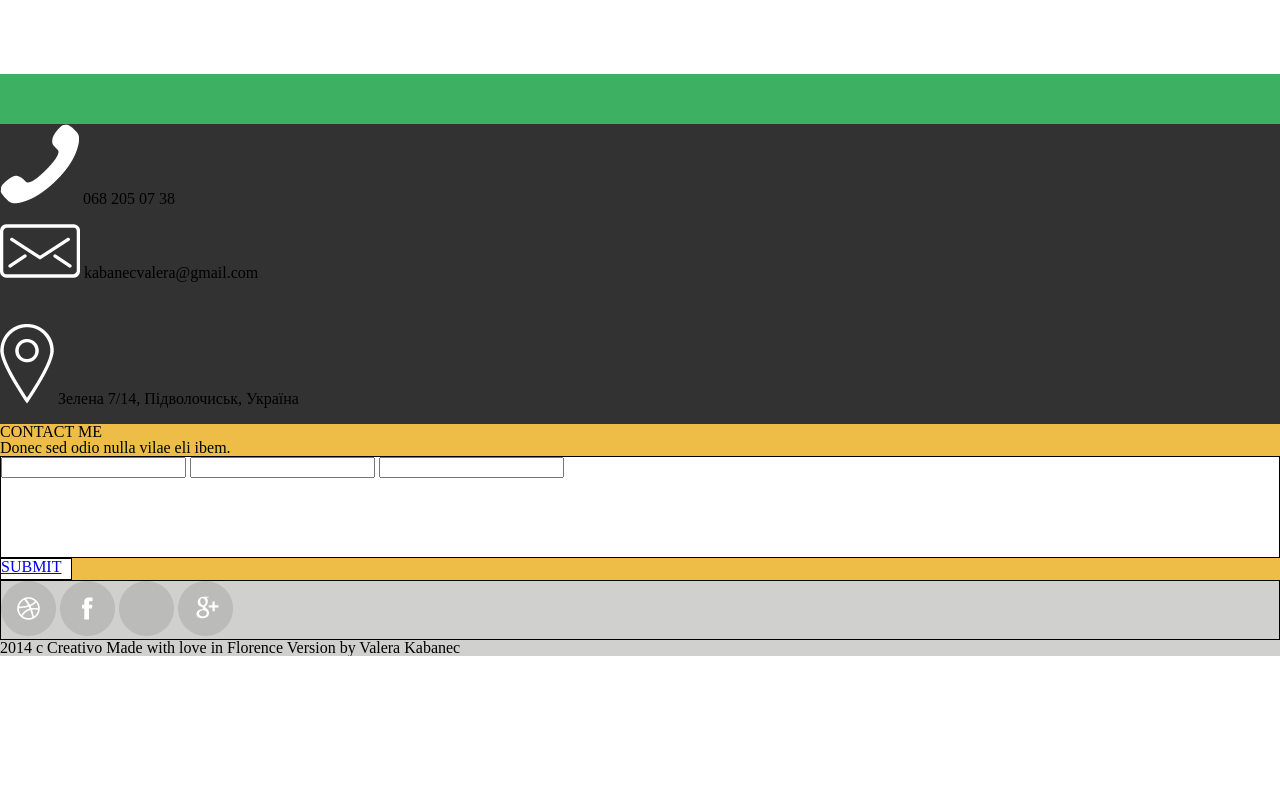
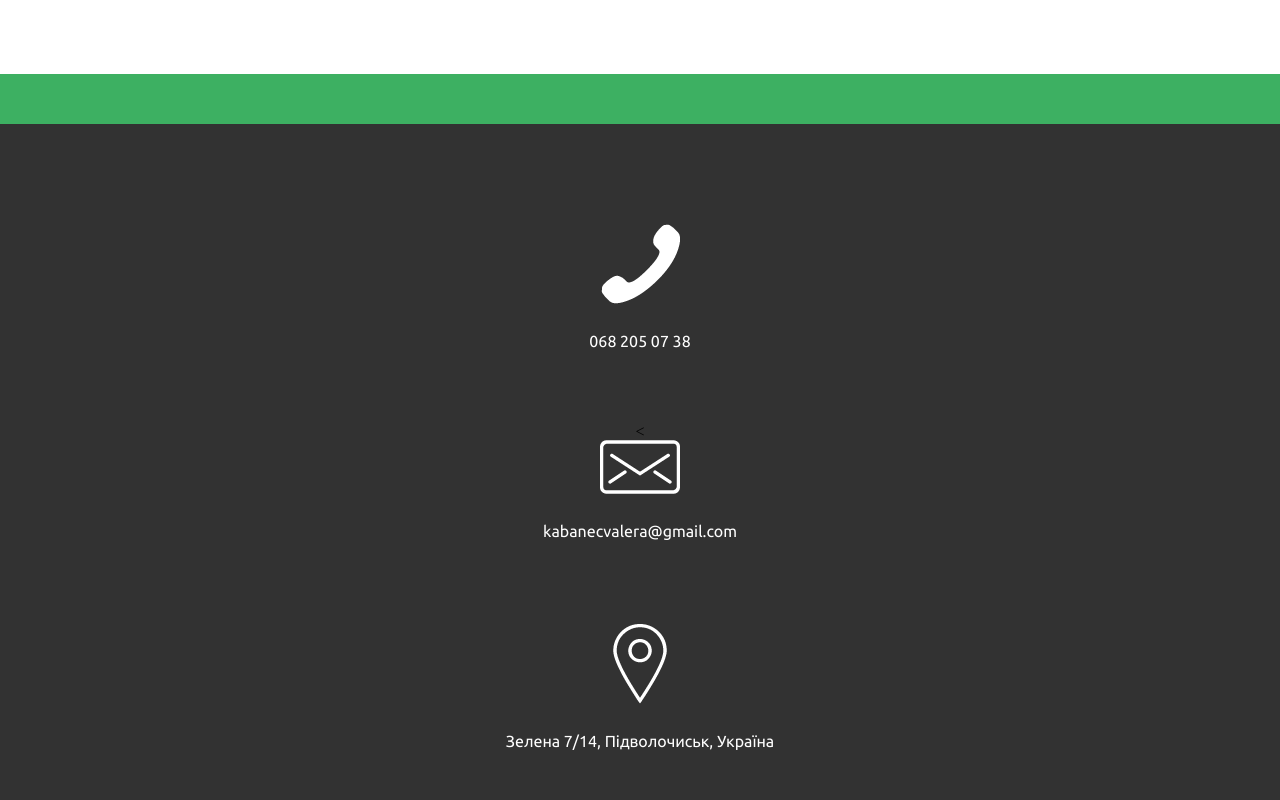
Before and after one commit to kabanecvalera/myResume.io, a plain HTML site: page index.html in a window 1280 px wide. Shown: the part 4180-4980 px from the top of the page. Before the commit the page ends 4836 px from the top, so only its background shows below. Drawn offline with Linux system fonts and the light colour scheme.

Commit message:
commit 8

```diff
--- a/index.html
+++ b/index.html
@@ -192,18 +192,32 @@
      <div class="contacts">
 
          <div class="contacts-item1">
+            <div class="contacts-item1-pic">
                  <img src="img/4.png" alt="">
+             </div>
+
+             <div class="contacts-item1-txt">
                  <span>068 205 07 38</span>
+             </div>
          </div>
 
          <div class="contacts-item2">
+            <<div class="contacts-item2-pic">
                  <img src="img/5.png" alt="">
+             </div>
+
+             <div class="contacts-item2-txt">
                  <span>kabanecvalera@gmail.com</span>
+             </div>
          </div>
 
          <div class="contacts-item3">
+            <div class="contacts-item3-pic">
                  <img src="img/6.png" alt="">
+             </div>
+             <div class="contacts-item3-txt">
                  <span>Зелена 7/14, Підволочиськ, Україна</span>
+             </div>
          </div>
 
      </div>
--- a/scss/style.scss
+++ b/scss/style.scss
@@ -427,17 +427,23 @@ body {
 .contacts{
     height: 100%;
     background: $colc;
+    text-align: center;
+    padding: 50px 0;
 
-    &-item1{
+    &-item1,
+    &-item2,
+    &-item3{
+        padding: 50px;
         height: 100px;
     }
 
-    &-item2{
-        height: 100px;
-    }
-
-    &-item3{
-        height: 100px;
+    &-item1-txt,
+    &-item2-txt,
+    &-item3-txt{
+        font: $fontb_s;
+        font-weight: 400;
+        color: $colwf;
+        padding-top: 25px;
     }
 }
 /*контент-contacts конец*/
```
Also changed, not shown: css/style.css. Lines whose indentation alone changed are shown as unchanged.
